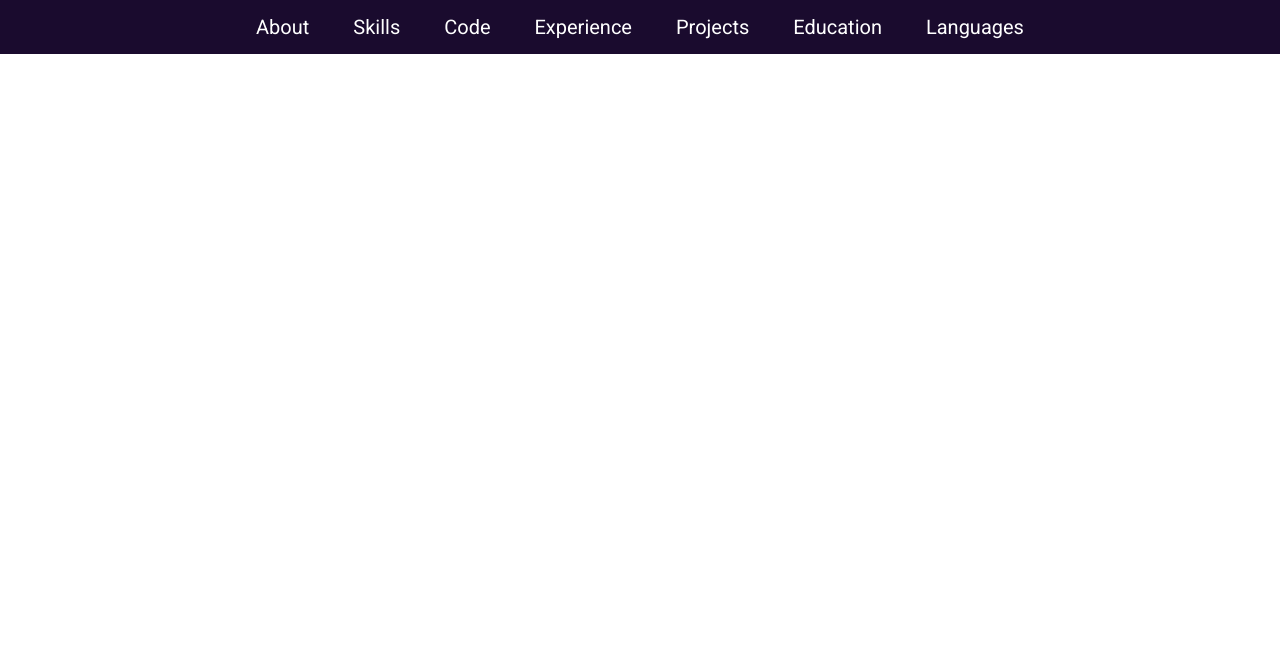
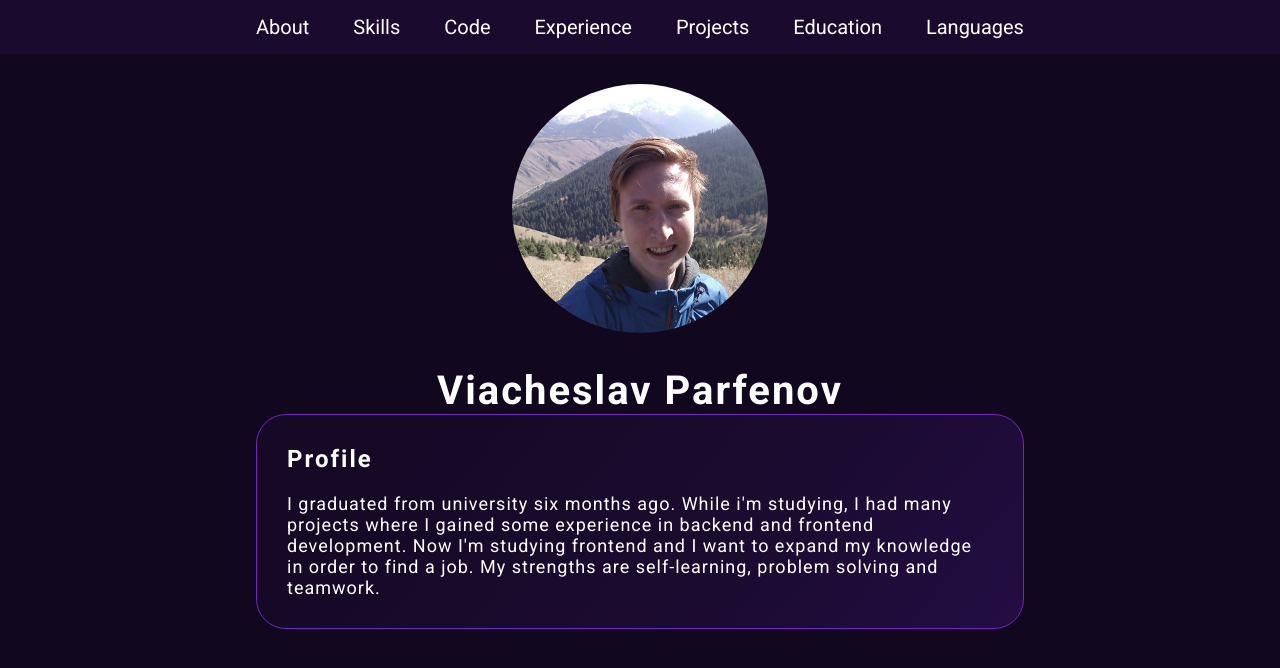
Before and after one commit to hybridt/rsschool-cv, a plain HTML site: page index.html in a window 1280 px wide. Drawn offline with Linux system fonts and the light colour scheme.

Commit message:
feat: add photo and profile section

```diff
--- a/index.html
+++ b/index.html
@@ -11,9 +11,10 @@
 </head>
 <body>
   <header class="header">
+    <div class="container">
       <nav>
         <ul class="nav-list">
-                <li class="list-item"><a href="#">About</a></li>
+          <li class="list-item"><a href="#profile">About</a></li>
           <li class="list-item"><a href="#">Skills</a></li>
           <li class="list-item"><a href="#">Code</a></li>
           <li class="list-item"><a href="#">Experience</a></li>
@@ -22,6 +23,26 @@
           <li class="list-item"><a href="#">Languages</a></li>
         </ul>
       </nav>
+    </div>
   </header>
+  <main class="main">
+    <div class="container">
+      <section class="photo-section">
+        <img src="photo.jpeg" alt="my photo" width="20%">
+        <div class="name">
+          <h1>Viacheslav Parfenov</h1>
+        </div>
+      </section>
+      <section class="about-section">
+        <div class="main-section-block" id="profile">
+          <h3>Profile</h3>
+          <p>I graduated from university six months ago. While i'm studying,
+            I had many projects where I gained some experience in backend and frontend development.
+            Now I'm studying frontend and I want to expand my knowledge in order to find a job.
+            My strengths are self-learning, problem solving and teamwork.</p>
+        </div>
+      </section>
+    </div>
+  </main>
 </body>
 </html>
--- a/style.css
+++ b/style.css
@@ -6,16 +6,31 @@
 
 body {
     font-family: 'Roboto', sans-serif;
-    margin: 0;
+    background-color: #11071F;
+    color: #ffffff;
+}
+
+section {
+    /*border: 1px solid red;*/
 }
 
 a {
+    text-decoration: none;
     color: #ffffff;
-    text-decoration: none;
+}
+
+p {
+    font-size: 18px;
+    letter-spacing: 1px;
 }
 
 .header {
     background-color: #1A0B2E;
+}
+
+.container {
+    max-width: 1440px;
+    margin: 0 auto;
 }
 
 .nav-list {
@@ -29,3 +44,31 @@ a {
     padding: 0px 20px;
     font-size: 20px;
 }
+
+.photo-section {
+    text-align: center;
+}
+
+.photo-section img {
+    margin: 30px 0px;
+    border-radius: 50%;
+}
+
+.name h1 {
+    font-size: 250%;
+    letter-spacing: 2px;
+}
+
+.main-section-block {
+    margin: 0 20%;
+    padding: 30px;
+    background: linear-gradient(130deg, #1A0B2E80 20%, #25104380 65%, #30115C80 90%, #38126D80 105%, #26104580 160%, #19063480 180%);
+    border-radius: 30px;
+    border: 1px solid #7127BA;
+}
+
+.main-section-block h3 {
+    font-size: 150%;
+    letter-spacing: 2px;
+    margin-bottom: 20px;
+}
```
Also changed, not shown: photo.jpeg (added). Lines whose indentation alone changed are shown as unchanged.
